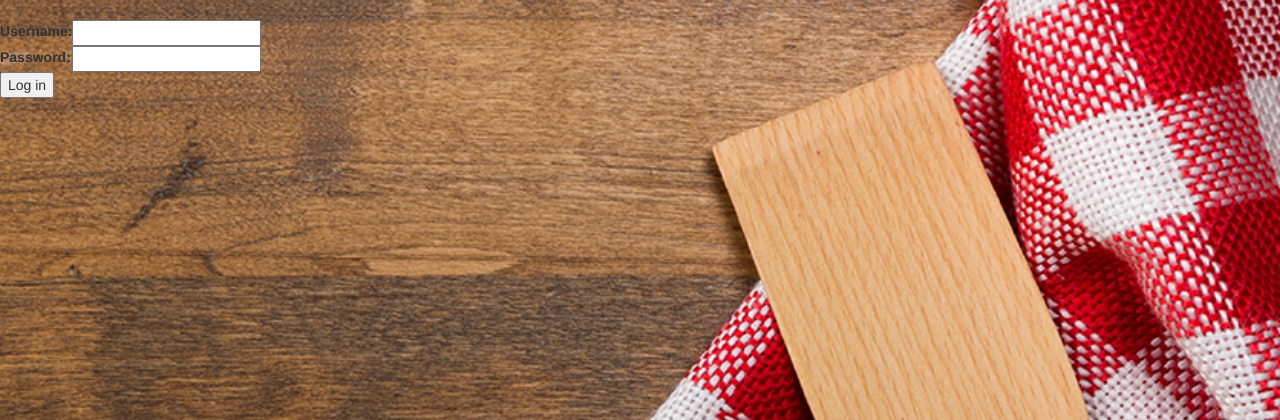
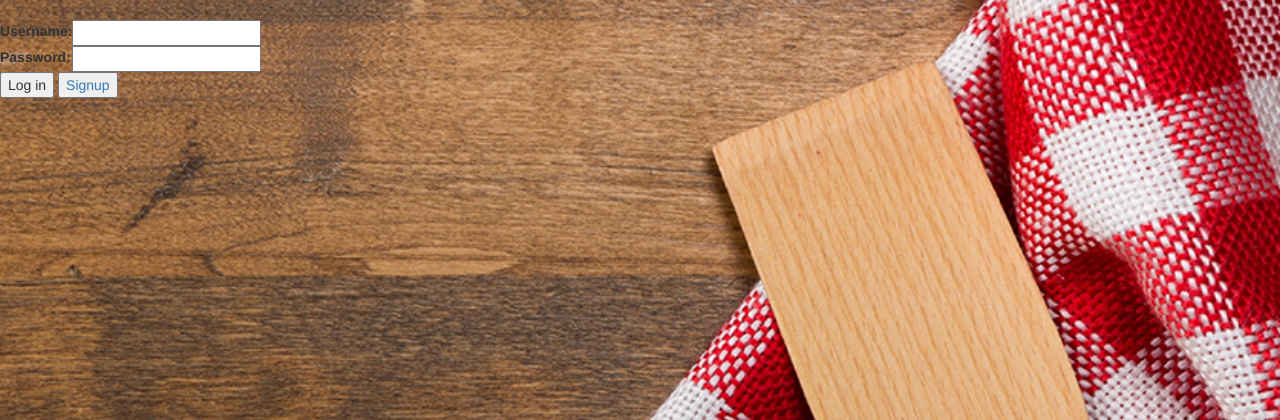
Before and after one commit to jcarr47362/recipeboxV1, a Django app: page /login/ in a window 1280 px wide. Shown: the top 420 px of the page. Run offline with Django 3.2, Linux system fonts and the light colour scheme; some libraries are stand-ins or nearby versions.

Commit message:
added signup button to login page

```diff
--- a/templates/login.html
+++ b/templates/login.html
@@ -17,6 +17,9 @@
         </table>
         <input type="hidden" name="next" value="{{ request.GET.next }}" />
         <input type="submit" value="Log in" />
+      <button type="submit">
+        <a href="/signup/">Signup</a>
+      </button>
     </form>
 </div>
 
```
Also changed, not shown: db.sqlite3.
